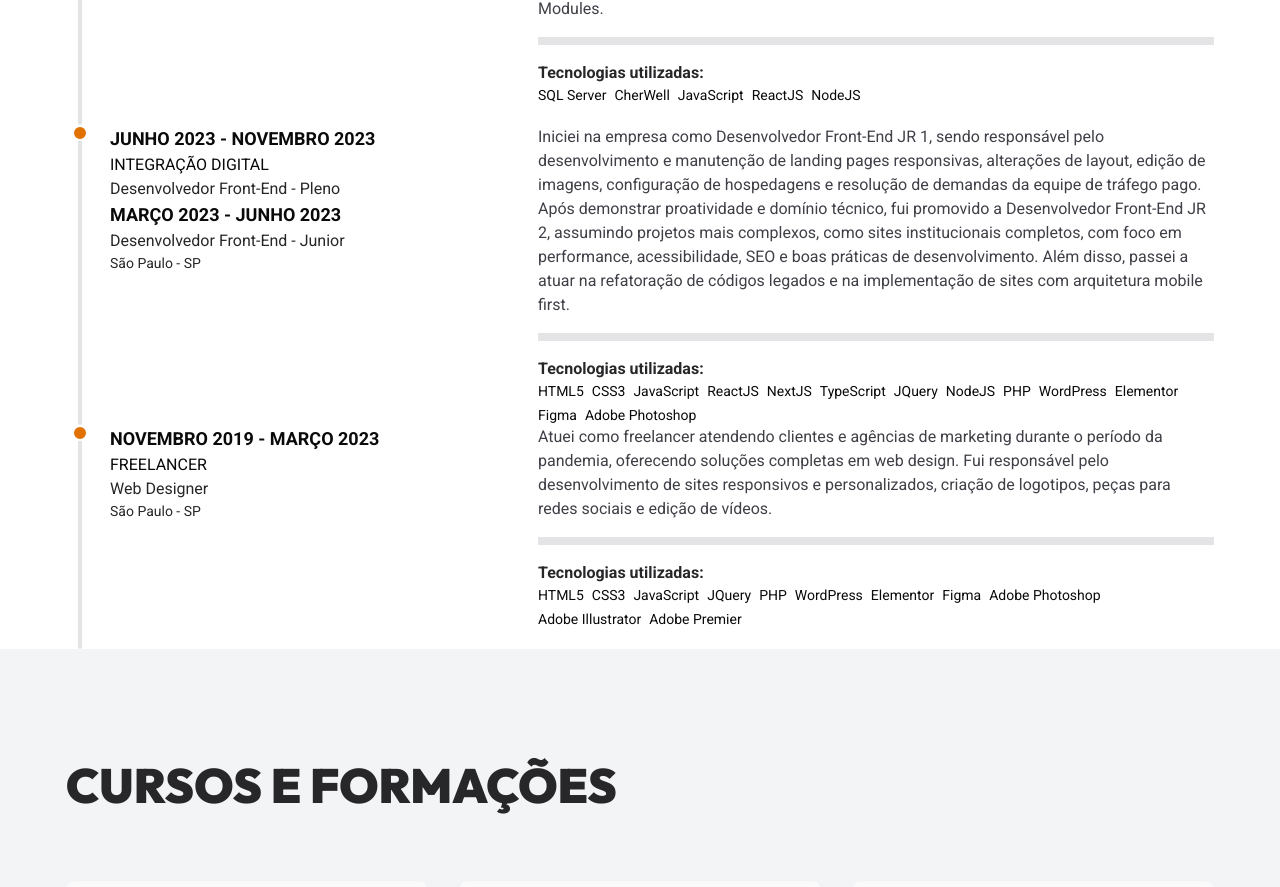
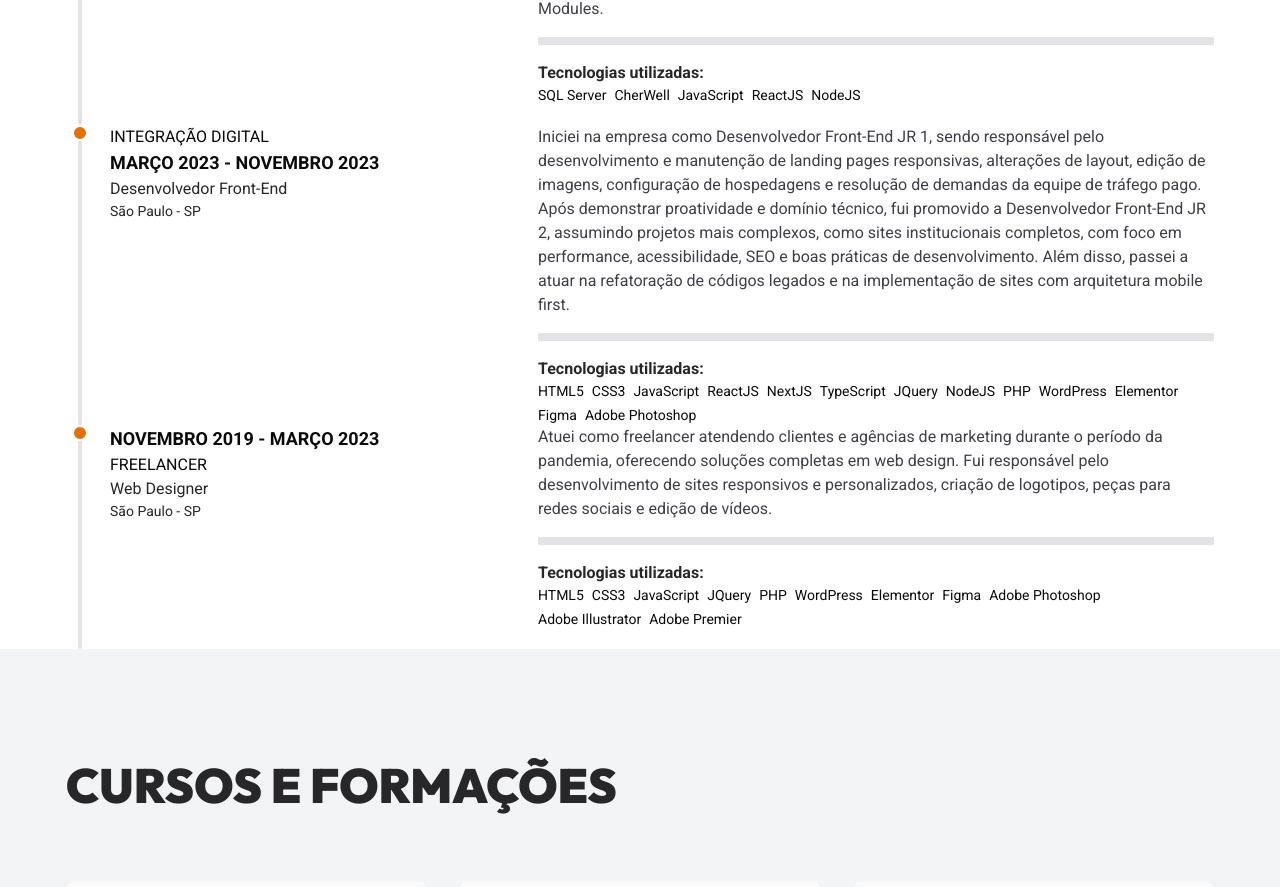
Before and after one commit to GuilhermeJSales/portfolio2.0, a Next.js app: page / in a window 1280 px wide. Shown: the part 1099-1986 px from the top of the page. Built offline with nearby package versions, Linux system fonts and the light colour scheme.

Commit message:
changed description experience

```diff
--- a/datas/experience-data.ts
+++ b/datas/experience-data.ts
@@ -55,12 +55,12 @@ export const experiences: ExperienceProps[] = [
   },
   {
     id: 2,
-    data: "MARÇO 2023 - JUNHO 2023",
+    data: "MARÇO 2023 - NOVEMBRO 2023",
     empresa: "Integração Digital",
-    cargo: "Desenvolvedor Front-End - Junior",
+    cargo: "Desenvolvedor Front-End",
     info2: {
-      data2: "JUNHO 2023 - NOVEMBRO 2023",
-      cargo2: "Desenvolvedor Front-End - Pleno",
+      data2: "",
+      cargo2: "",
     },
     promocao: true,
     description:
```
